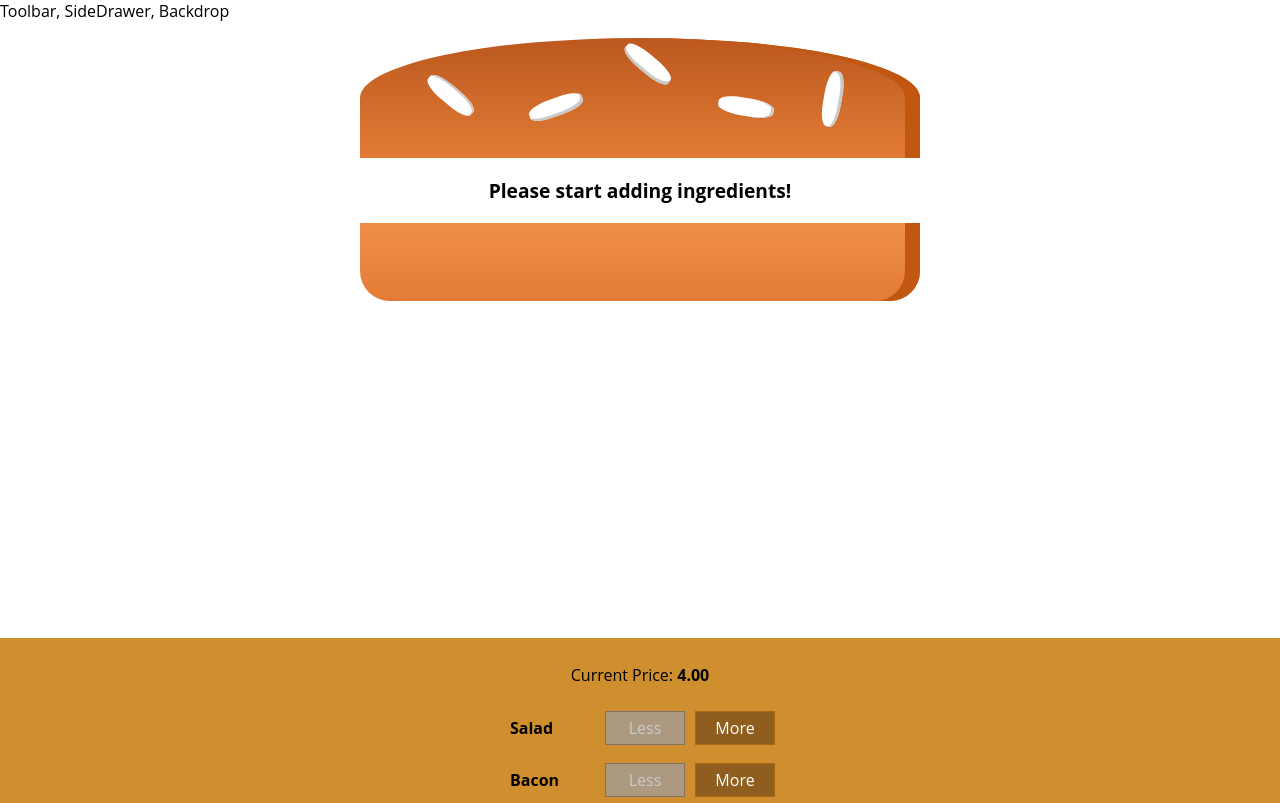
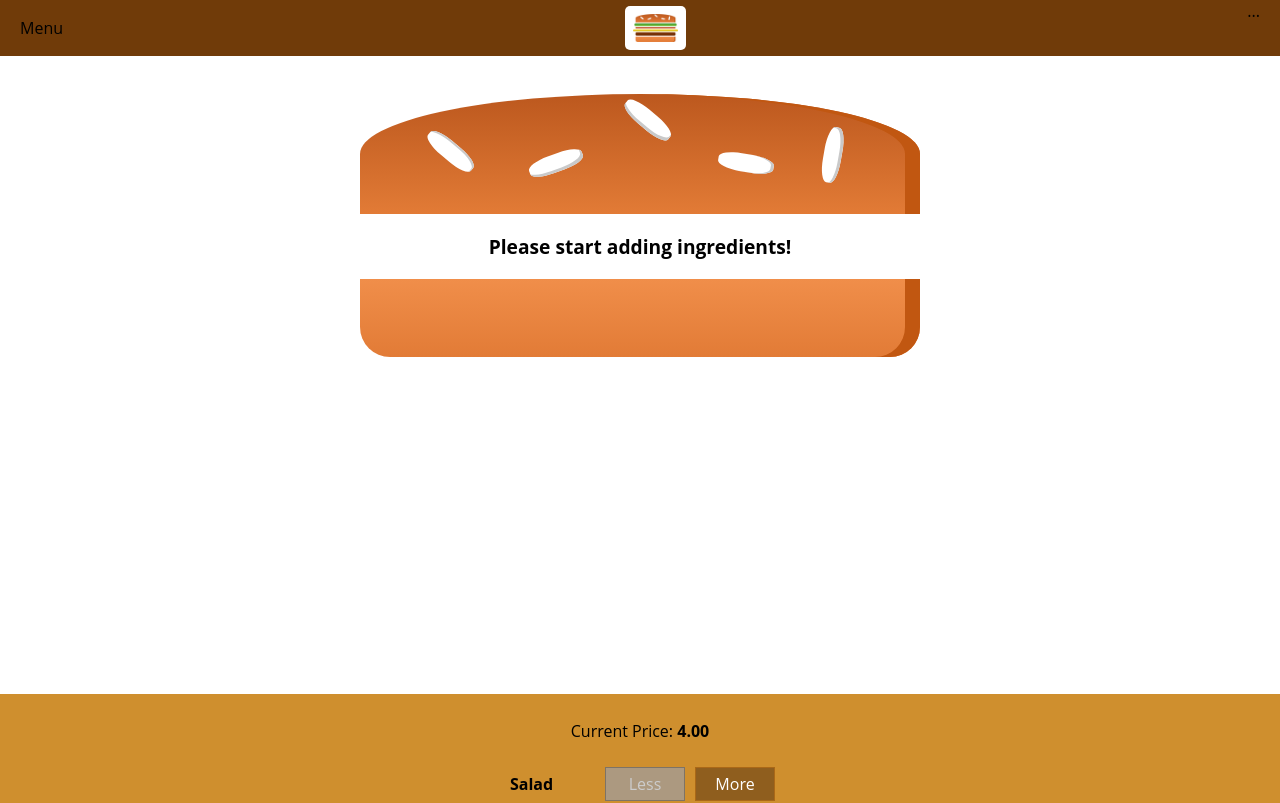
Before and after one commit to andyrosete17/BurguerAppReact, a React app: page / in a window 1280 px wide. Shown: the top 803 px of the page. Built offline with nearby package versions, Linux system fonts and the light colour scheme.

Commit message:
added basic toolbar and logo

```diff
--- a/src/components/Burger/OrderSummary/OrderSummary.js
+++ b/src/components/Burger/OrderSummary/OrderSummary.js
@@ -18,6 +18,7 @@ const orderSummary = (props) => {
             <ul>
                 {ingredientsSummary}
             </ul>
+    <p><strong>Total Price: {props.price.toFixed(2)} euros</strong></p>
             <p>Continue to Checkout???</p>
             <Button
             btnType= "Danger"
--- a/src/components/Layout/Layout.css
+++ b/src/components/Layout/Layout.css
@@ -1,3 +1,3 @@
 .Content {
-    margin-top: 16px;
+    margin-top: 72px;
 }
--- a/src/components/Layout/Layout.js
+++ b/src/components/Layout/Layout.js
@@ -1,9 +1,11 @@
 import React from 'react';
 import Aux from '../../hoc/Auxi';
 import classes from './Layout.css';
+import Toolbar from '../Navigation/Toolbar/Toolbar';
 
 const layout = (props) => (
 <Aux>
+    <Toolbar/>
     <div>Toolbar, SideDrawer, Backdrop</div>
     <main className = {classes.Content}>
         {props.children}
--- /dev/null
+++ b/src/components/Logo/Logo.css
@@ -0,0 +1,11 @@
+.Logo {
+    background-color: white;
+    padding: 8px;
+    height: 80%;
+    box-sizing: border-box;
+    border-radius: 5px;
+}
+
+.Logo img {
+    height: 100%;
+}
--- /dev/null
+++ b/src/components/Logo/Logo.js
@@ -0,0 +1,13 @@
+import React from 'react';
+import classes from './Logo.css'
+
+import burguerLogo from '../../assets/images/burger-logo.png';
+
+const logo = (props) => (
+  <div className = {classes.Logo}>
+    <img src= {burguerLogo}  alt='MyBurguer'/>
+  </div>
+
+);
+
+export default logo;
--- /dev/null
+++ b/src/components/Navigation/Toolbar/ToolBar.css
@@ -0,0 +1,18 @@
+.Toolbar {
+    height: 56px;
+    width: 100%;
+    position: fixed;
+    top: 0;
+    left: 0;
+    background-color: #703B09;
+    display: flex;
+    justify-content: space-between;
+    align-items: center;
+    padding: 0 20px;
+    box-sizing: border-box;
+    z-index: 90;
+}
+
+.Toolbar nav{
+    height: 100%;
+}
--- /dev/null
+++ b/src/components/Navigation/Toolbar/Toolbar.js
@@ -0,0 +1,16 @@
+import React from 'react';
+import Logo from '../../Logo/Logo';
+import classes from './ToolBar.css';
+
+const toolbar = (props) => (
+<header className = {classes.Toolbar}>
+    <div>Menu</div>
+    <Logo/>
+    <nav>
+        ...
+    </nav>
+</header>
+
+);
+
+export default toolbar;
--- a/src/containers/BurgerBuilder/BurguerBuilder.js
+++ b/src/containers/BurgerBuilder/BurguerBuilder.js
@@ -101,6 +101,7 @@ class BurgerBuilder extends Component {
                         ingredients = {this.state.ingredients}
                         purchaseCancelled = {this.purchaseCancelHandler}
                         purchaseContinued = {this.purchaseContinueHandler}
+                        price= {this.state.totalPrice}
                     />
                 </Modal>
                 <Burguer ingredients = {this.state.ingredients}/>
```
Also changed, not shown: src/assets/images/burger-logo.png (added).
